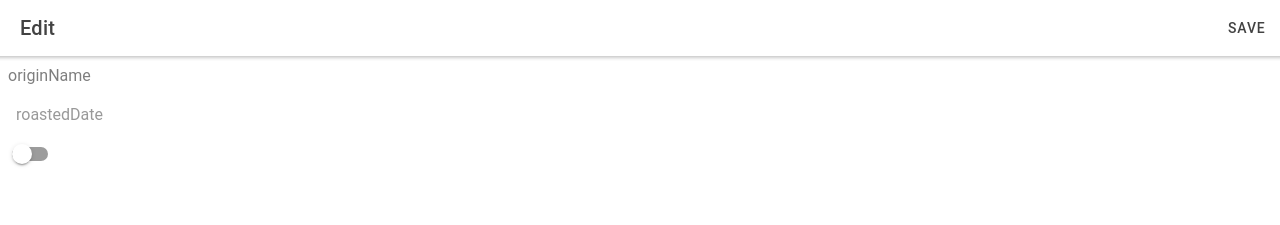
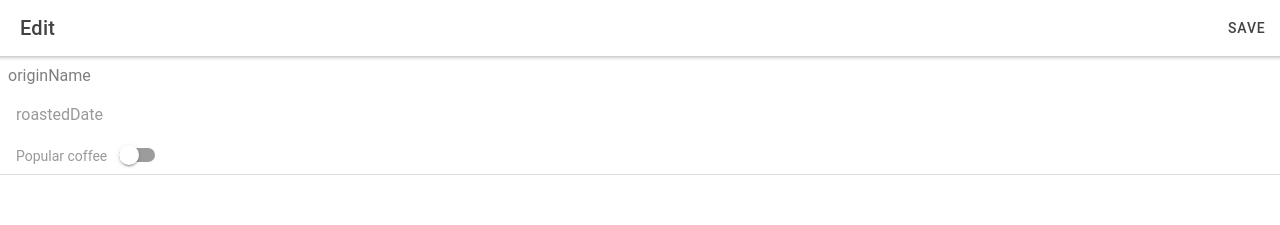
Before and after one commit to adabirtocian/IonicApp, a React (Create React App) app in the folder CoffeeApp/: page /coffee in a window 1280 px wide. Shown: the top 225 px of the page. Built offline with nearby package versions, Linux system fonts and the light colour scheme; no server answers.

Commit message:
fix edit for roastedDate and popular

```diff
--- a/CoffeeApp/src/coffee-list/Coffee.tsx
+++ b/CoffeeApp/src/coffee-list/Coffee.tsx
@@ -9,7 +9,7 @@ interface CoffeePropsExt extends  CoffeeProps {
 const Coffee: React.FC<CoffeePropsExt> = ({id,originName, roastedDate,  popular, onEdit}) => {
     return (
     <IonItem onClick={() => onEdit(id)}>
-      <IonLabel>{id} -- {originName} -- roasted {roastedDate}</IonLabel>
+      <IonLabel>{id} -- {originName} -- roasted  {roastedDate} -- {popular? "popular" : "not popular"} </IonLabel>
     </IonItem>
     );
 };
--- a/CoffeeApp/src/coffee-list/CoffeeEdit.tsx
+++ b/CoffeeApp/src/coffee-list/CoffeeEdit.tsx
@@ -8,7 +8,10 @@ import {
     IonLoading,
     IonPage,
     IonTitle, IonToggle,
-    IonToolbar
+    IonToolbar,
+    IonItem,
+    IonLabel,
+    IonItemDivider
 } from '@ionic/react';
 import { getLogger } from '../core';
 import {CoffeeContext} from "./CoffeeProvider";
@@ -33,8 +36,6 @@ const CoffeeEdit: React.FC<CoffeeEditProps> = ({history, match}) => {
         const routeId = match.params.id;
         const coffee = coffees?.find(c => c.id?.toString() === routeId);
         setCoffee(coffee);
-        console.log("edit coffee");
-        console.log(coffee);
 
         if(coffee) {
             setOriginName(coffee.originName);
@@ -44,8 +45,9 @@ const CoffeeEdit: React.FC<CoffeeEditProps> = ({history, match}) => {
     }, [match.params.id, coffees]);
 
     const handleSave = () => {
+        console.log(originName, roastedDate, popular);
         console.log(coffee);
-        const editedCoffee = coffee ? {...coffee, originName} : { originName: originName, roastedDate: new Date(roastedDate), popular:popular };
+        const editedCoffee = coffee ? {...coffee, originName, roastedDate: new Date(roastedDate), popular} : { originName: originName, roastedDate: new Date(roastedDate), popular:popular };
         saveCoffee && saveCoffee(editedCoffee).then(() => history.goBack());
     };
     log('render');
@@ -65,7 +67,10 @@ const CoffeeEdit: React.FC<CoffeeEditProps> = ({history, match}) => {
             <IonContent>
                 <IonInput value={originName} placeholder="originName" onIonChange={e => setOriginName(e.detail.value || '')} />
                 <IonDatetime value={roastedDate} placeholder="roastedDate" displayFormat="MM DD YY" onIonChange={e => setRoastedDate(e.detail.value || '')} />
-                <IonToggle checked={popular} onIonChange={e => setPopular(e.detail.checked)} />
+                <IonItemDivider>
+                    <IonLabel>Popular coffee </IonLabel>
+                    <IonToggle checked={popular} onIonChange={e => {console.log(e.detail.checked); setPopular(e.detail.checked)} }/>
+                </IonItemDivider>
                 <IonLoading isOpen={saving} />
                 {savingError && (
                     <div>{savingError.message || 'Failed to save coffee'}</div>
```
